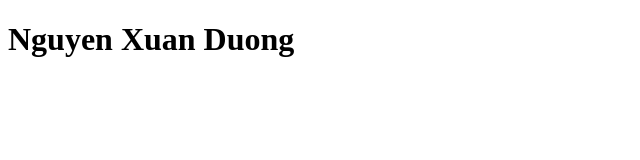
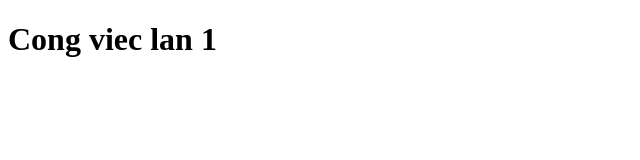
Before and after one commit to DuongNg2906/TeamAB, a plain HTML site: page index.html in a window 1280 px wide. Shown: the whole page, without its empty margins (0-640 px from the left). Drawn offline with Linux system fonts and the light colour scheme.

Commit message:
1. Cong viec lan1

```diff
--- a/index.html
+++ b/index.html
@@ -6,6 +6,6 @@
     <title>Website</title>
 </head>
 <body>
-    <h1>Nguyen Xuan Duong</h1>
+    <h1>Cong viec lan 1</h1>
 </body>
 </html>
```
